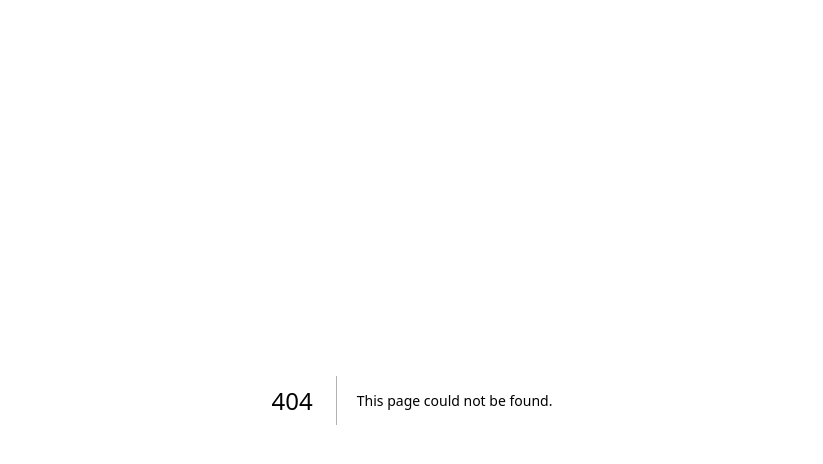
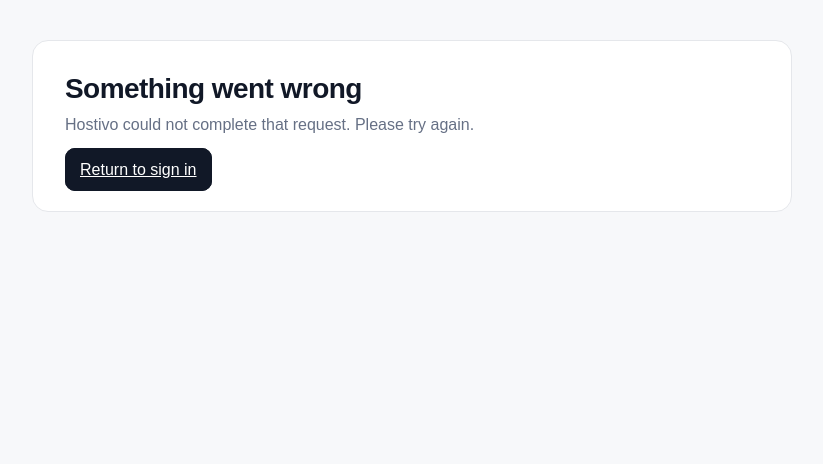
Before and after one commit to padmor/HOSTIVO, a Next.js app: page /error in a window 1280 px wide. Before the commit this address had no page. Shown: the top 464 px of the page, without its empty margins (228-1051 px from the left). Built offline with nearby package versions, Linux system fonts and the light colour scheme.

Commit message:
feat(auth): add safe authentication error page

```diff
--- /dev/null
+++ b/app/error/page.tsx
@@ -0,0 +1,17 @@
+import Link from "next/link";
+
+export default function ErrorPage() {
+  return (
+    <main className="page-shell">
+      <section className="page-card">
+        <h1 className="brand">Something went wrong</h1>
+        <p className="subtitle">
+          Hostivo could not complete that request. Please try again.
+        </p>
+        <Link className="primary-button" href="/login">
+          Return to sign in
+        </Link>
+      </section>
+    </main>
+  );
+}
```
